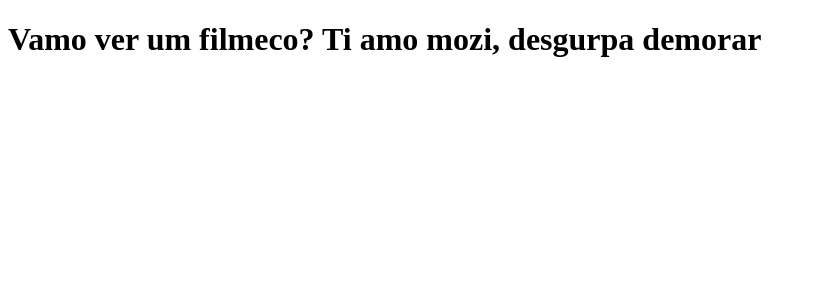
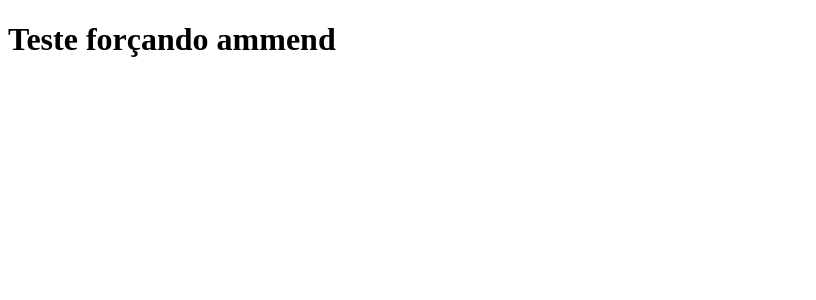
Before and after one commit to Oliveira-Lucas1379/clone-tabnews, a Next.js app: page / in a window 1280 px wide. Shown: the top 300 px of the page, without its empty margins (0-816 px from the left). Built offline with nearby package versions, Linux system fonts and the light colour scheme.

Commit message:
último teste, amend e force push

```diff
--- a/pages/index.js
+++ b/pages/index.js
@@ -1,5 +1,5 @@
 function Home() {
-    return <h1>Vamo ver um filmeco? Ti amo mozi, desgurpa demorar</h1>
+    return <h1>Teste forçando ammend</h1>
 }
 
 export default Home;
```
